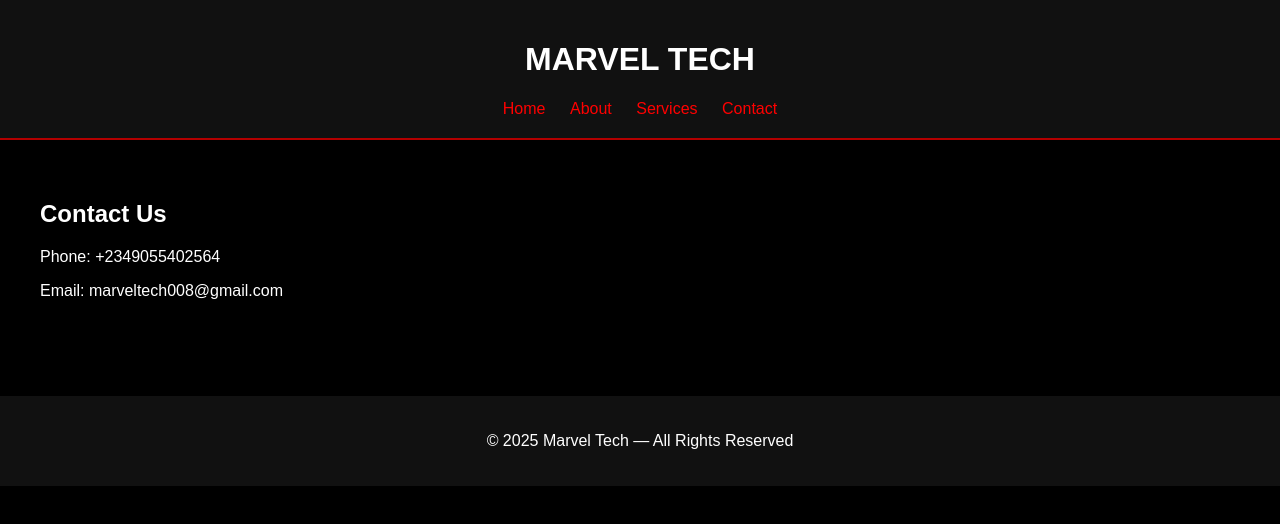
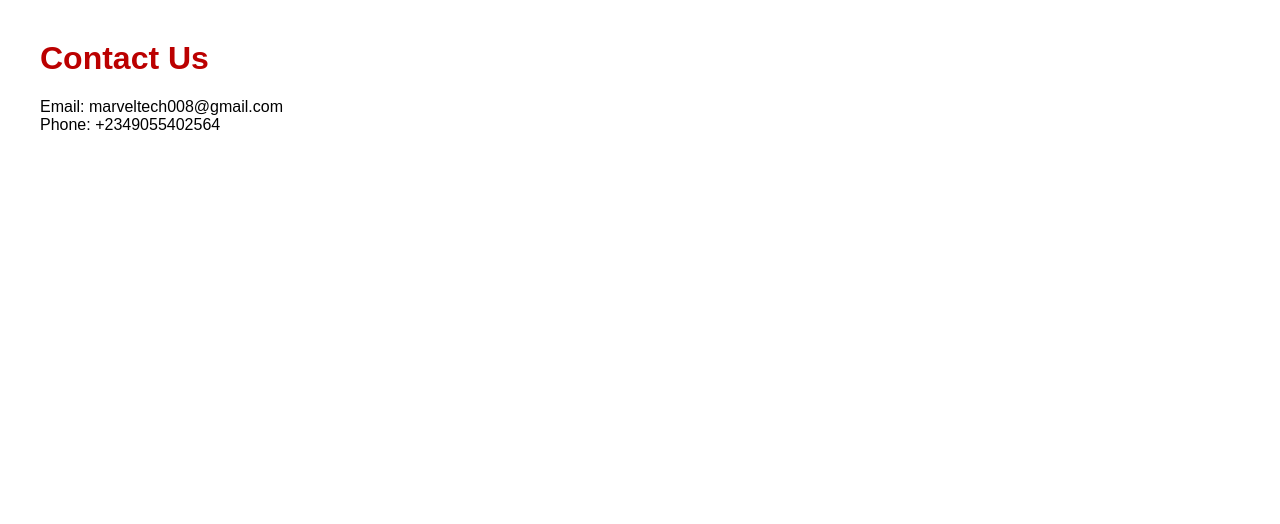
Before and after one commit to WONDER-lit-code/marveltech, a plain HTML site: page contact.html in a window 1280 px wide. Drawn offline with Linux system fonts and the light colour scheme.

Commit message:
Add files via upload

```diff
--- a/contact.html
+++ b/contact.html
@@ -1,30 +1 @@
-
-<!DOCTYPE html>
-<html>
-<head>
-<meta charset="UTF-8">
-<title>Contact - Marvel Tech</title>
-<link rel="stylesheet" href="style.css">
-</head>
-<body>
-<header>
-  <h1>MARVEL TECH</h1>
-  <nav>
-    <a href="index.html">Home</a>
-    <a href="about.html">About</a>
-    <a href="services.html">Services</a>
-    <a href="contact.html">Contact</a>
-  </nav>
-</header>
-<div style="padding:40px;">
-
-        <h2>Contact Us</h2>
-        <p>Phone: +2349055402564</p>
-        <p>Email: marveltech008@gmail.com</p>
-
-</div>
-<footer>
-  <p>© 2025 Marvel Tech — All Rights Reserved</p>
-</footer>
-</body>
-</html>
+<!DOCTYPE html><html><head><meta charset='UTF-8'><title>Contact</title><link rel='stylesheet' href='style.css'></head><body><h1>Contact Us</h1><p>Email: marveltech008@gmail.com<br>Phone: +2349055402564</p></body></html>
--- a/style.css
+++ b/style.css
@@ -1,5 +1 @@
-
-body { margin:0; font-family: Arial, sans-serif; background:#000; color:#fff; }
-header { background:#111; padding:20px; text-align:center; border-bottom:2px solid #b30000; }
-a { color:#ff0000; text-decoration:none; margin:0 10px; }
-footer { text-align:center; padding:20px; background:#111; margin-top:40px; }
+body{font-family:Arial;margin:40px;} h1{color:#b00;}
```
Also changed, not shown: about.html (+1 -26 lines), index.html (+1 -26 lines), services.html (+1 -26 lines), logo.txt (added).
